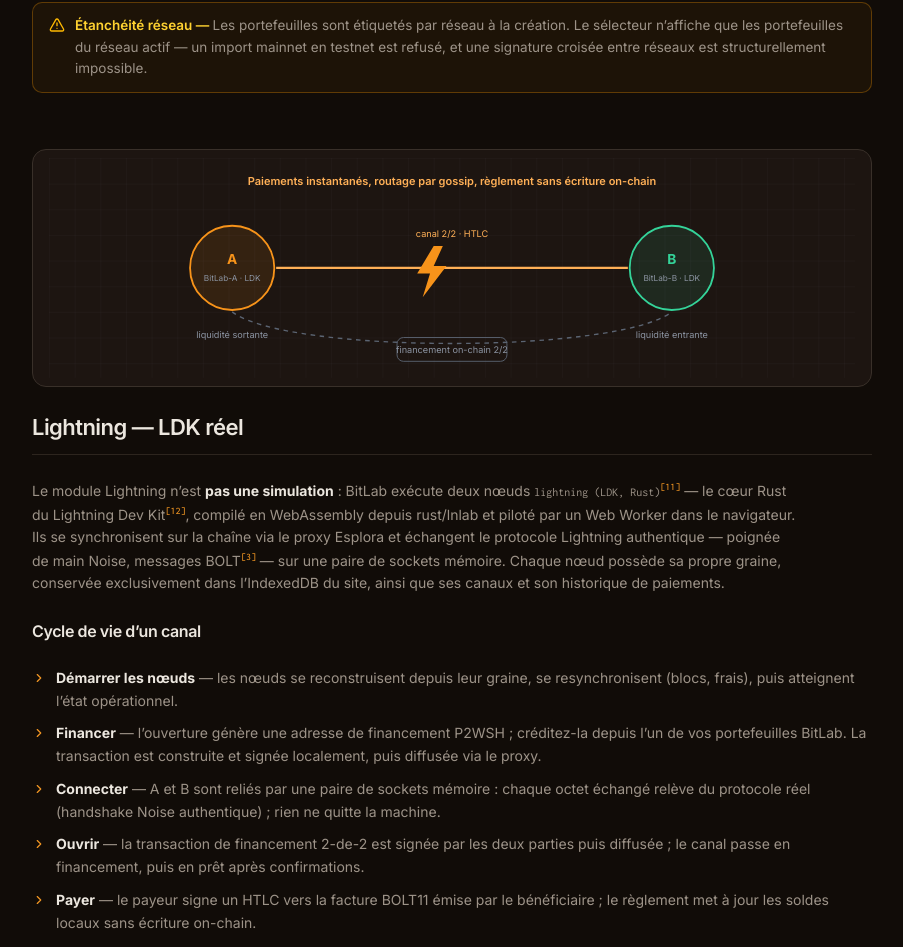
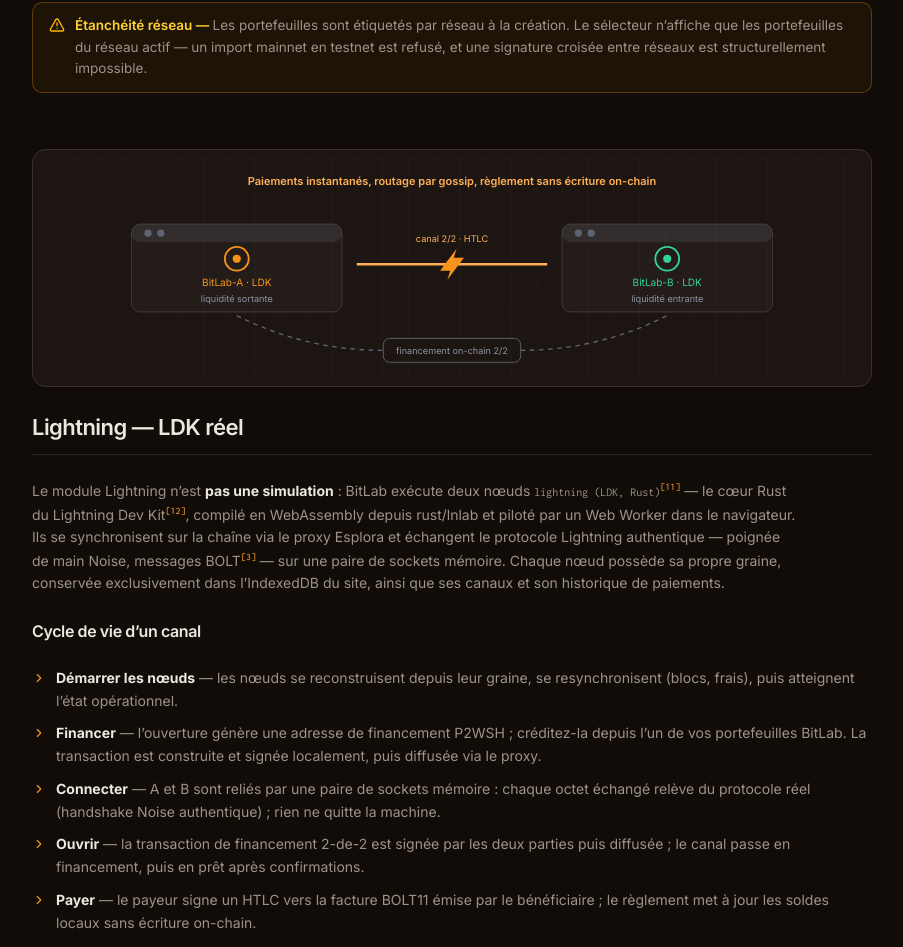
Before and after one commit to GandalNexus/bitlab, a Next.js app: page /guide in a window 1280 px wide. Shown: the part 4948-5895 px from the top of the page, without its empty margins (320-1223 px from the left). Built offline with nearby package versions, Linux system fonts and the light colour scheme.

Commit message:
style(guide): cleaner lightning diagram in card style

```diff
--- a/src/components/bitlab/docs-art.tsx
+++ b/src/components/bitlab/docs-art.tsx
@@ -215,28 +215,31 @@
     <svg viewBox="0 0 880 240" className="h-auto w-full" role="img" aria-label={t('Canal Lightning entre deux nœuds')}>
       <Grid id="g-ln" />
       {/* node A */}
-      <g>
-        <circle cx="200" cy="120" r="46" fill="rgba(247,147,26,0.10)" stroke={A} strokeWidth="2" />
-        <text x="200" y="116" textAnchor="middle" fill={A} fontSize="15" fontWeight="700">A</text>
-        <text x="200" y="134" textAnchor="middle" fill={TXT} fontSize="9">BitLab-A · LDK</text>
-      </g>
+      <Card x={90} y={72} w={230} h={96} />
+      <rect x="90" y="72" width="230" height="20" rx="10" fill="rgba(148,163,184,0.12)" />
+      <circle cx="108" cy="82" r="4" fill={DIM} />
+      <circle cx="122" cy="82" r="4" fill={DIM} />
+      <circle cx="205" cy="110" r="13" fill="none" stroke={A} strokeWidth="2" />
+      <circle cx="205" cy="110" r="4.5" fill={A} />
+      <text x="205" y="140" textAnchor="middle" fill={A} fontSize="11">BitLab-A · LDK</text>
+      <text x="205" y="157" textAnchor="middle" fill={TXT} fontSize="10">{t('liquidité sortante')}</text>
       {/* node B */}
-      <g>
-        <circle cx="680" cy="120" r="46" fill="rgba(52,211,153,0.10)" stroke="#34d399" strokeWidth="2" />
-        <text x="680" y="116" textAnchor="middle" fill="#34d399" fontSize="15" fontWeight="700">B</text>
-        <text x="680" y="134" textAnchor="middle" fill={TXT} fontSize="9">BitLab-B · LDK</text>
-      </g>
+      <Card x={560} y={72} w={230} h={96} />
+      <rect x="560" y="72" width="230" height="20" rx="10" fill="rgba(148,163,184,0.12)" />
+      <circle cx="578" cy="82" r="4" fill={DIM} />
+      <circle cx="592" cy="82" r="4" fill={DIM} />
+      <circle cx="675" cy="110" r="13" fill="none" stroke="#34d399" strokeWidth="2" />
+      <circle cx="675" cy="110" r="4.5" fill="#34d399" />
+      <text x="675" y="140" textAnchor="middle" fill="#34d399" fontSize="11">BitLab-B · LDK</text>
+      <text x="675" y="157" textAnchor="middle" fill={TXT} fontSize="10">{t('liquidité entrante')}</text>
       {/* channel */}
-      <path d="M 248 120 L 632 120" stroke={B} strokeWidth="2.5" />
-      <path d="M 420 96 l -18 30 h 14 l -8 26 l 26 -34 h -14 l 10 -22 z" fill={A} stroke="none" />
-      <text x="440" y="86" textAnchor="middle" fill={B} fontSize="10">canal 2/2 · HTLC</text>
+      <path d="M 336 116 L 544 116" stroke={B} strokeWidth="2.5" />
+      <path d="M 445 99 L 427 123 L 438 123 L 435 133 L 453 109 L 442 109 Z" fill={A} stroke="none" />
+      <text x="440" y="92" textAnchor="middle" fill={B} fontSize="10">{t('canal 2/2 · HTLC')}</text>
       {/* on-chain funding */}
-      <path d="M 200 168 C 260 214 620 214 680 168" stroke={DIM} strokeWidth="1.5" fill="none" strokeDasharray="5 5" />
-      <rect x="380" y="196" width="120" height="26" rx="7" fill="none" stroke={DIM} />
-      <text x="440" y="213" textAnchor="middle" fill={TXT} fontSize="10">{t('financement on-chain 2/2')}</text>
-      {/* capacity */}
-      <text x="200" y="196" textAnchor="middle" fill={TXT} fontSize="10">{t('liquidité sortante')}</text>
-      <text x="680" y="196" textAnchor="middle" fill={TXT} fontSize="10">{t('liquidité entrante')}</text>
+      <path d="M 205 172 Q 280 210 365 210 M 515 210 Q 600 210 675 172" stroke={DIM} strokeWidth="1.5" fill="none" strokeDasharray="5 5" />
+      <rect x="365" y="197" width="150" height="26" rx="7" fill="none" stroke={DIM} />
+      <text x="440" y="214" textAnchor="middle" fill={TXT} fontSize="10">{t('financement on-chain 2/2')}</text>
       <text x="440" y="30" textAnchor="middle" fill={B} fontSize="12" fontWeight="600">{t('Paiements instantanés, routage par gossip, règlement sans écriture on-chain')}</text>
     </svg>
   );
--- a/src/lib/i18n-dict.ts
+++ b/src/lib/i18n-dict.ts
@@ -700,6 +700,7 @@
   'monnaie rendue · 9 200 sats': 'change · 9,200 sats',
   'proxy Esplora unique · cache 60 s · liste blanche': 'single Esplora proxy · 60 s cache · allow-list',
   'Canal Lightning entre deux nœuds': 'Lightning channel between two nodes',
+  'canal 2/2 · HTLC': 'channel 2/2 · HTLC',
   'financement on-chain 2/2': 'on-chain 2-of-2 funding',
   'Architecture des API du laboratoire': 'Lab API architecture',
   'interface BitLab': 'BitLab interface',
```
